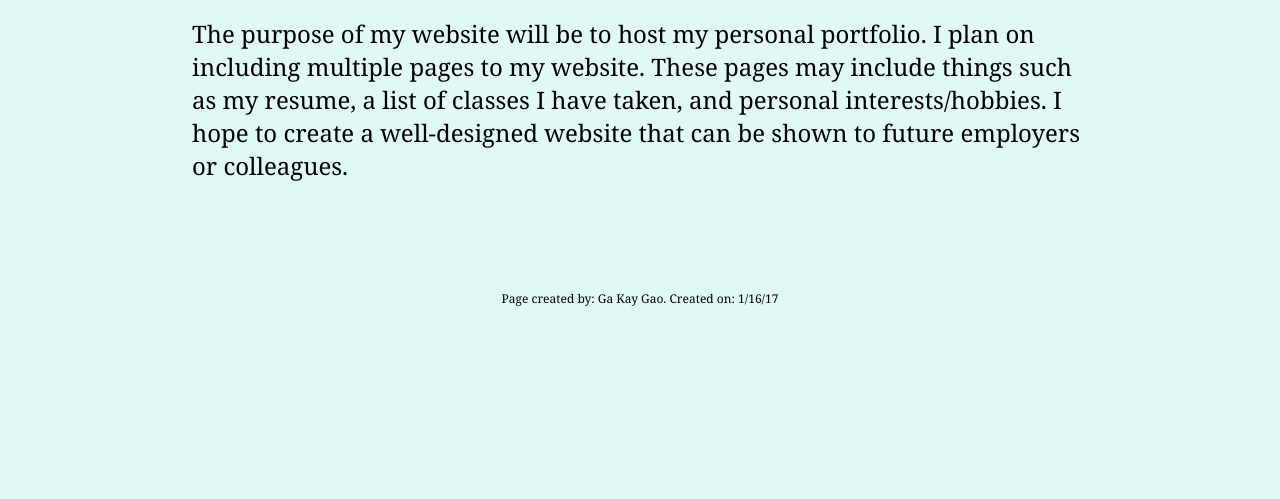
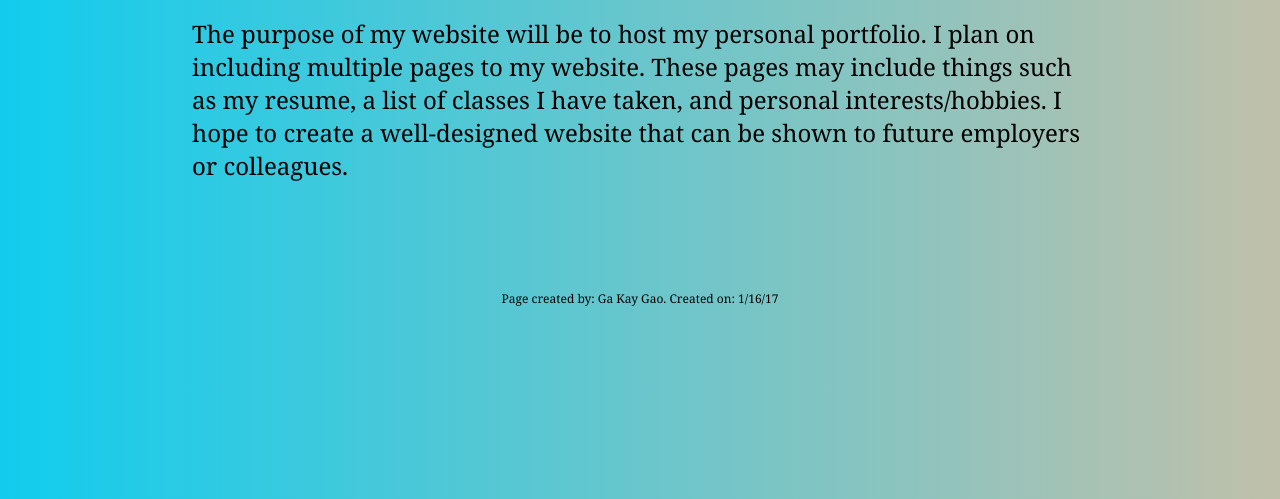
Before and after one commit to gao14g/gao14g.github.io, a plain HTML site: page index.html in a window 1280 px wide. Shown: the part 301-800 px from the top of the page. Drawn offline with Linux system fonts and the light colour scheme.

Commit message:
added gradient

```diff
--- a/index.css
+++ b/index.css
@@ -1,6 +1,8 @@
 body {
   font-family: 'Noto Serif', serif;
-  background-color: #e1f9f6;
+  background: #c0c0aa;
+  background: -webkit-linear-gradient(to left, #c0c0aa , #1ce);
+  background: linear-gradient(to left, #c0c0aa , #1ce);
   margin: 0 15%;
 }
 h1 {
```
